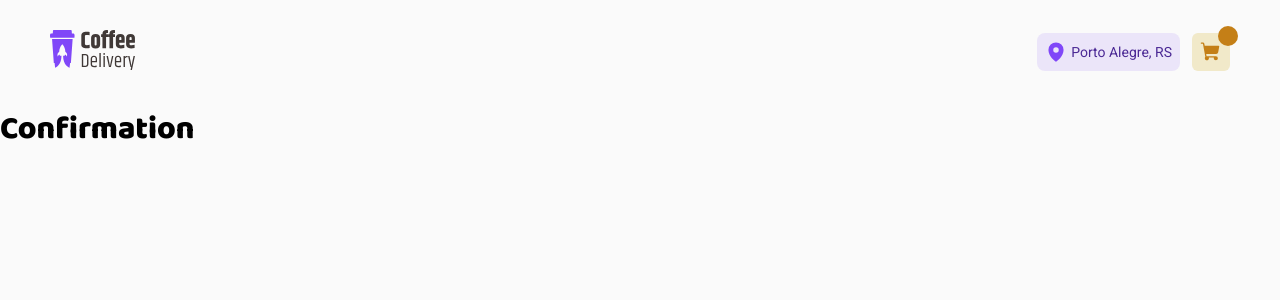
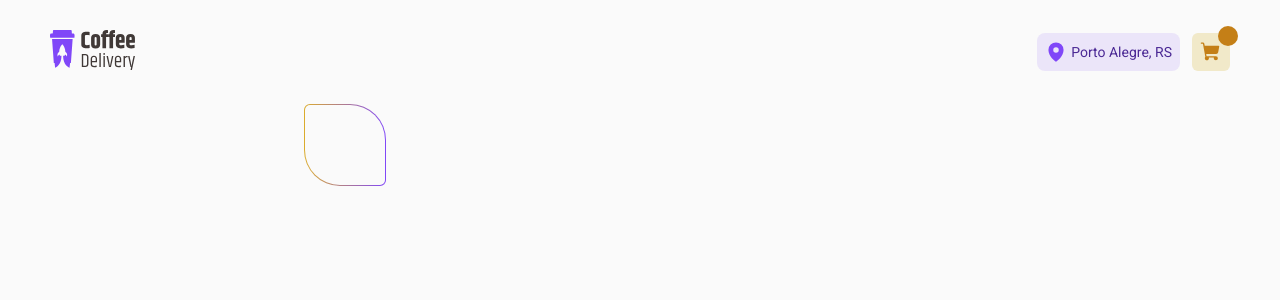
Before and after one commit to marcotulioteles/coffee-delivery-ignite, a React (Vite) app: page /confirmation in a window 1280 px wide. Shown: the top 300 px of the page. Built offline with nearby package versions, Linux system fonts and the light colour scheme.

Commit message:
feat: create first elements in confirmation page

```diff
--- a/src/pages/Confirmation/index.tsx
+++ b/src/pages/Confirmation/index.tsx
@@ -1,3 +1,11 @@
+import { ConfirmationContainer, ConfirmationContent, PurchaseDetailsContainer } from "./styles";
+
 export function Confirmation() {
-  return <h1>Confirmation</h1>
+  return (
+    <ConfirmationContainer>
+      <ConfirmationContent>
+        <PurchaseDetailsContainer></PurchaseDetailsContainer>
+      </ConfirmationContent>
+    </ConfirmationContainer>
+  )
 }
--- /dev/null
+++ b/src/pages/Confirmation/styles.ts
@@ -0,0 +1,44 @@
+import styled from 'styled-components';
+
+export const ConfirmationContainer = styled.div`
+  display: flex;
+  align-items: center;
+  width: 1180px;
+  margin: 0 auto;
+`;
+
+export const ConfirmationContent = styled.div`
+  display: flex;
+  flex-direction: column;
+  align-items: center;
+  width: 50%;
+`;
+
+export const TitleWrapper = styled.div`
+  display: flex;
+  flex-direction: column;
+
+  h1 {
+    font-family: 'Baloo 2', sans-serif;
+    font-weight: 800;
+    font-size: 32px;
+    color: ${ props => props.theme['yellow-dark'] };
+    line-height: 1.3;
+  }
+
+  p {
+    font-family: 'Roboto', sans-serif;
+    font-weight: 400;
+    font-size: 20px;
+    line-height: 1.3;
+    color: ${ props => props.theme['base-subtitle'] };
+  }
+`;
+
+export const PurchaseDetailsContainer = styled.div`
+  padding: 40px;
+  background: linear-gradient(${ props => props.theme['base-background'] }, ${ props => props.theme['base-background'] }) padding-box,
+  linear-gradient(to right, ${ props => props.theme.yellow }, ${ props => props.theme.purple }) border-box;
+  border-radius: 6px 36px 6px 36px;
+  border: 1px solid transparent;
+`;
```
